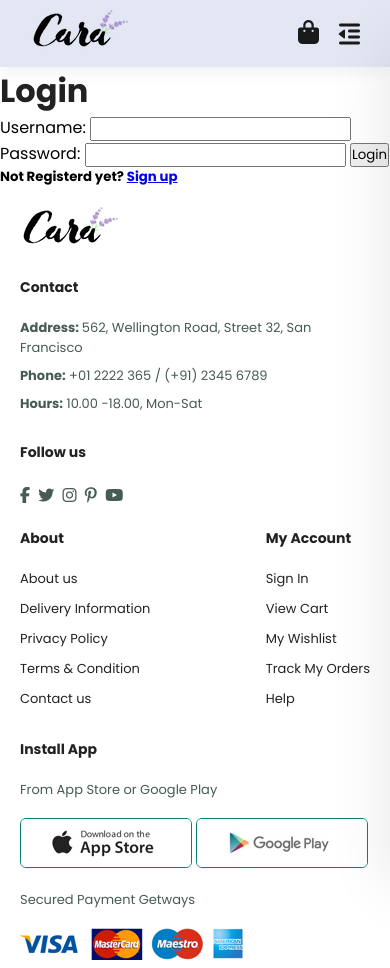
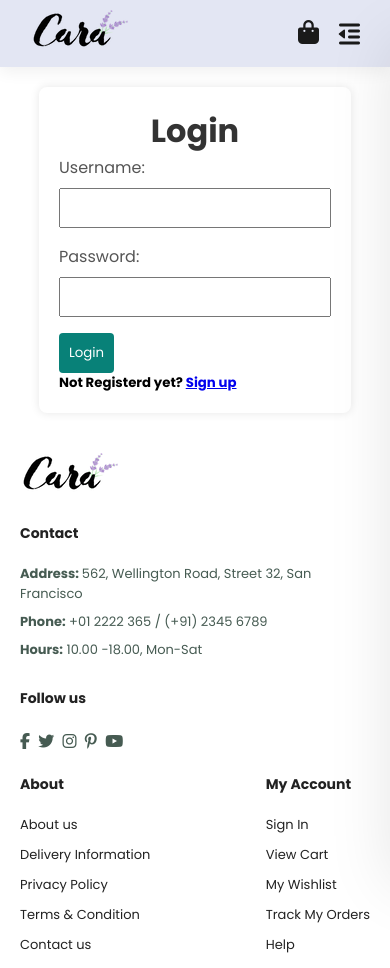
Before and after one commit to ManthanAdhau/My-E-Commerce-Project1, a plain HTML site: page signin.html in a window 390 px wide. Shown: the top 968 px of the page. Drawn offline with Linux system fonts and the light colour scheme.

Commit message:
style2.css

```diff
--- a/style2.css
+++ b/style2.css
@@ -5,7 +5,7 @@
   box-sizing: border-box;
   font-family: "Poppins", sans-serif;
 }
-:root{
+:root {
   background-color: #fff;
   color: #000;
 }
@@ -62,26 +62,23 @@ button.white {
   outline: none;
   transition: 0.2s;
 }
-.toggle-btn{
-  background:   #e3e6f3;
+.toggle-btn {
+  background: #e3e6f3;
 
   display: flex;
   align-items: center;
-  justify-content:center ;
-
+  justify-content: center;
 
   cursor: pointer;
 }
-.toggle-btn img{
+.toggle-btn img {
   width: 50px;
   margin-left: 10px;
 }
 
 body {
   width: 100%;
-
 }
-
 
 #header {
   display: flex;
@@ -132,7 +129,7 @@ body {
   display: none;
   align-items: center;
 }
-#price{
+#price {
   font-size: 20px;
   color: #222;
 }
@@ -699,7 +696,7 @@ footer .copyright {
   width: 100%;
   height: 100%;
 }
-#form-details{
+#form-details {
   display: flex;
   justify-content: space-between;
   margin: 40px;
@@ -727,67 +724,51 @@ footer .copyright {
 #cart table {
   overflow-x: auto;
 }
-#signin-form{
+.container-form {
   display: flex;
-  justify-content: center;
   flex-direction: column;
-  margin: 50px 500px 0 500px;
-  padding: 40px;
-  border: 1px solid #e1e1e1;
-  border-radius: 50px;
-
+  align-items: center;
+}
+.form {
+  background-color: #fff;
+  border-radius: 8px;
+  padding: 20px;
+  box-shadow: 0 0 10px rgba(0, 0, 0, 0.1);
+  margin-bottom: 20px;
+  margin-top: 20px;
+  width: 300px;
+}
+h2 {
+  text-align: center;
+  color: #333;
 }
 
-#signin-form form{
-  display: flex;
- flex-direction: column;
-  align-items: center;
-  justify-content: center;
+label {
+  margin-bottom: 8px;
+  display: block;
+  color: #555;
 }
-#signin-form input
-{
-  display: flex;
 
+input {
   width: 100%;
-  padding: 12px 15px;
-  outline: none;
-  margin-bottom: 20px;
-  border: 1px solid #e1e1e1;
-  text-align: start;
+  padding: 8px;
+  margin-bottom: 16px;
+  box-sizing: border-box;
+}
 
+button {
+  background-color: #088178;
+  color: #fff;
+  padding: 10px;
+  border: none;
+  border-radius: 4px;
+  cursor: pointer;
+}
 
+button:hover {
+  background-color: #025852;
+}
 
-
-
-
-}
-#signin-form label{
-
-padding-bottom: 15px;
-
-}
-#signin-form button{
-  width: auto;
-  padding: 10 20px;
-  cursor: pointer;
-  margin: 20px auto 20px;
-  background-color: #088178;
-
-}
-#signin-form img{
-
-  display: flex;
-  justify-content: center;
-  align-items: center;
-
-}
-#signin-form h5{
-  display: flex;
-  align-items: center;
-  justify-content: center;
-  padding-top: 10px;
-  text-decoration: none;
-}
 #cart table {
   width: 100%;
   border-collapse: collapse;
@@ -884,6 +865,9 @@ padding-bottom: 15px;
   color: #fff;
 }
 @media (max-width: 799px) {
+  .form {
+    width: 80%;
+  }
 
   #navbar {
     display: flex;
```
